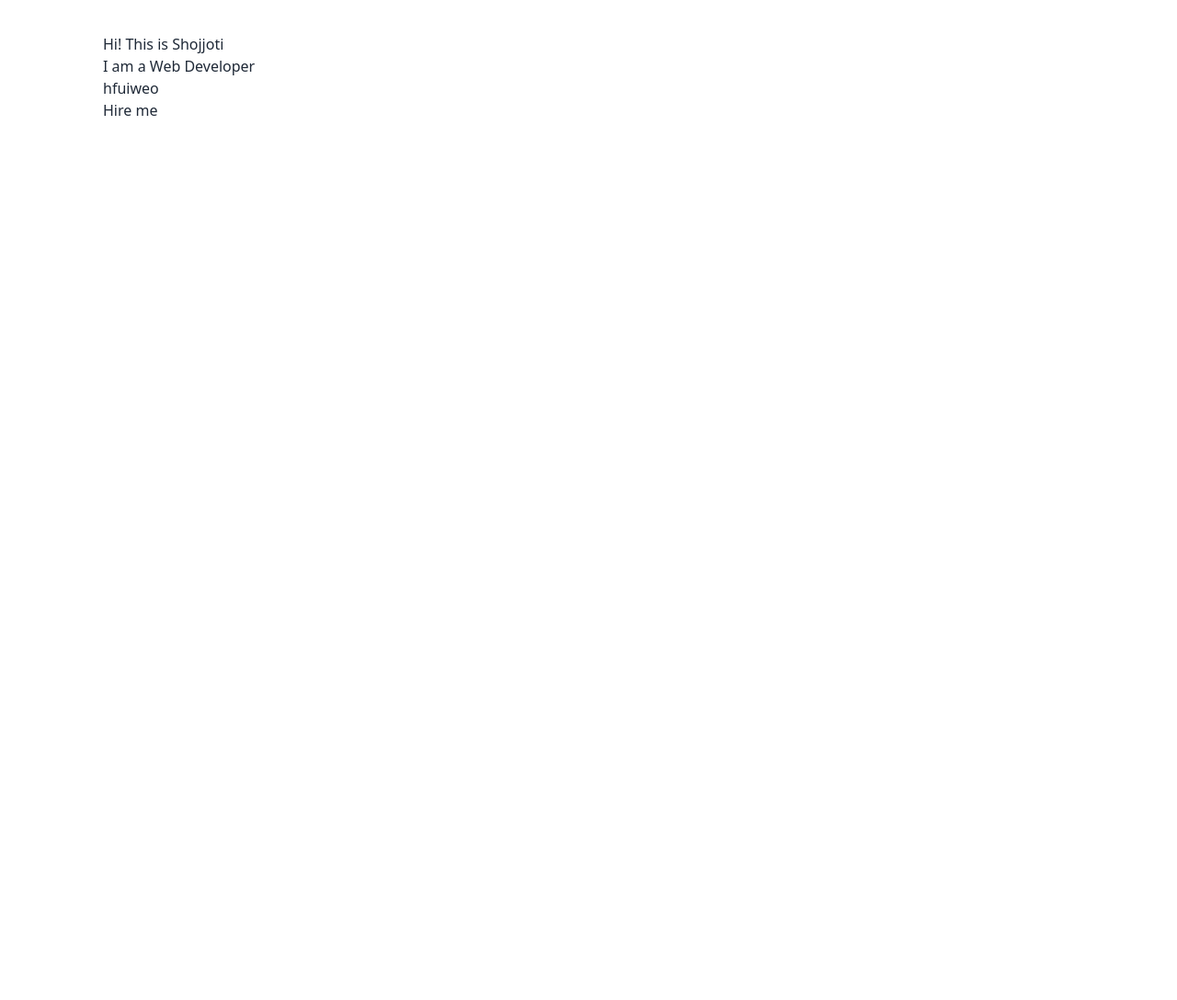
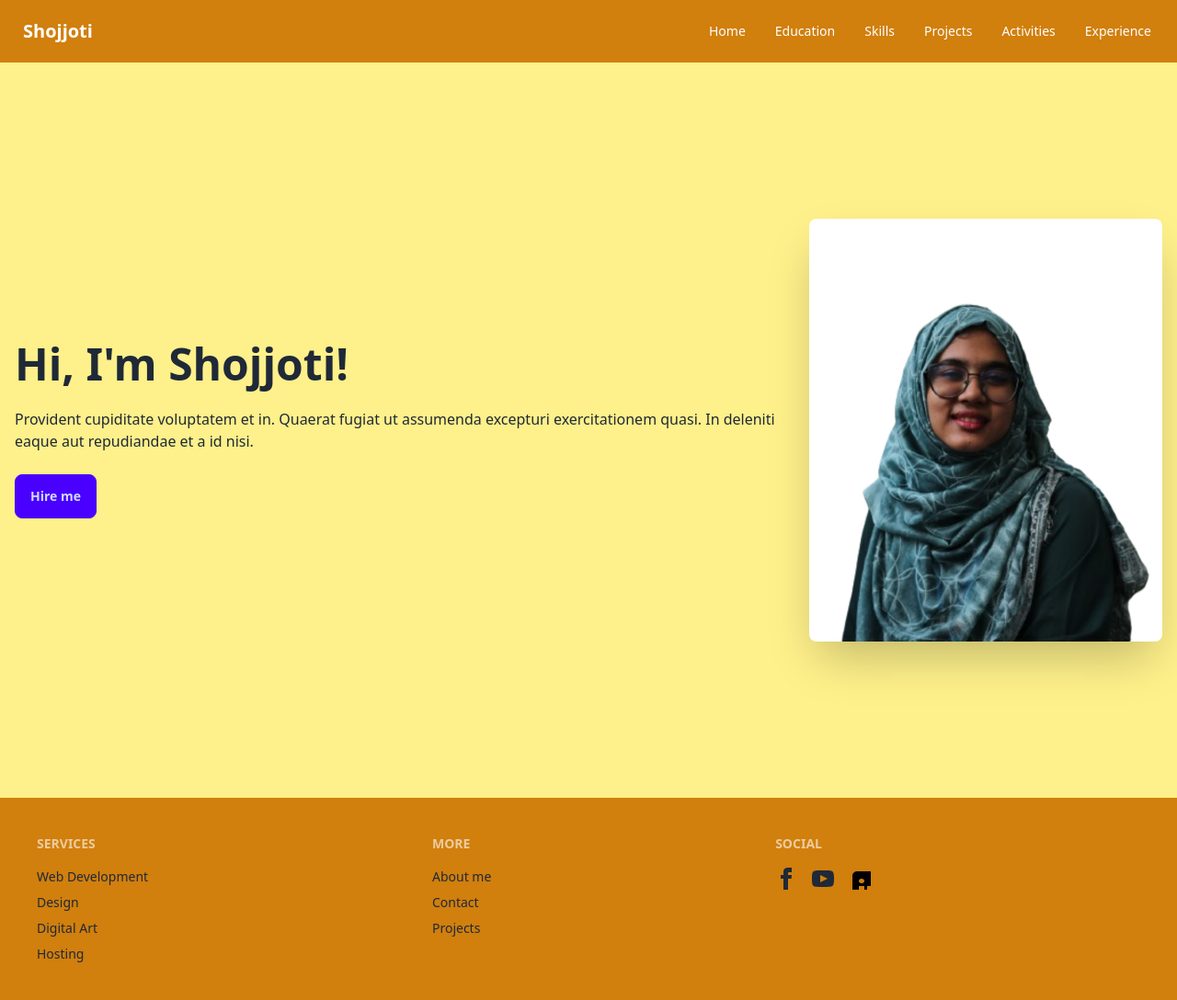
Before and after one commit to Shojjoti/myPortfolio, a plain HTML site: page index.html in a window 1280 px wide. Shown: the whole page at 92% size. Before the commit the page ends 800 px from the top, so only its background shows below. Drawn offline with nearby package versions, Linux system fonts and the light colour scheme.

Commit message:
nav and footer

```diff
--- a/index.html
+++ b/index.html
@@ -1,5 +1,5 @@
 <!DOCTYPE html>
-<html lang="en">
+<html lang="en" data-theme="light">
 <head>
     <meta charset="UTF-8">
     <meta name="viewport" content="width=device-width, initial-scale=1.0">
@@ -29,33 +29,129 @@
           font-family: "Montserrat", sans-serif;
           font-style: normal;
         }
+       .col{
+         color:white ;
+       }
+       nav{
+        position: sticky;
+        top: 0;
+        z-index: 999;
+       }
     </style>
 </head>
-<body class="max-w-screen-xl mx-auto px-16 lg:px-28 m-4 p-5 "    id="inter-font">
+<body class=" "  id="inter-font">
     <header>
         <!--navbar-->
-        <section >
+        <section id="montserrat-font" class="nav" >
+            <div class="navbar bg-[#d17f0d] text-white ">
+               <div class="navbar-start">
+                  <div class="dropdown">
+                        <div tabindex="0" role="button" class="btn btn-ghost md:hidden lg:hidden">
+                           <svg xmlns="http://www.w3.org/2000/svg" class="h-5 w-5" fill="none" viewBox="0 0 24 24" stroke="currentColor"> <path stroke-linecap="round" stroke-linejoin="round" stroke-width="2" d="M4 6h16M4 12h8m-8 6h16" /> </svg>
+                        </div>
+                        <ul
+                            tabindex="-1"
+                            class="menu menu-sm dropdown-content bg-base-100 rounded-box z-1 mt-3 w-52 p-2 shadow ">
+                            <li><a>Home</a></li>
+                            <li><a>Education</a></li>
+                            <li><a>Skills</a></li>
+                            <li><a>Projects</a></li>
+                            <li><a>Activities</a></li>
+                            <li><a>Experience</a></li>
+                        </ul>
+                    </div>
+                  <a class="btn btn-ghost text-xl " id="col">Shojjoti</a>
+                </div>
+                <div class="navbar-end hidden lg:flex">
+                   <ul class="menu menu-horizontal px-1">
+                      <li><a>Home</a></li>
+                      <li><a>Education</a></li>
+                      <li><a>Skills</a></li>
+                      <li><a>Projects</a></li>
+                      <li><a>Activities</a></li>
+                      <li><a>Experience</a></li>
+                    </ul>
+                </div>
+
+            </div>
+        </section>
+
+        <!--header body-->
+        <div class="hero bg-yellow-200 min-h-screen m-0 p-0">
+
+            <div class="hero-content flex-col lg:flex-row-reverse">
+                <img src="images/shoshi.jpg"
+                    class="max-w-sm rounded-lg shadow-2xl"
+                />
+                <div>
+                 <h1 class="text-5xl font-bold">Hi, I'm Shojjoti!</h1>
+                    <p class="py-6">
+                      Provident cupiditate voluptatem et in. Quaerat fugiat ut assumenda excepturi exercitationem
+                      quasi. In deleniti eaque aut repudiandae et a id nisi.
+                    </p>
+                   <button class="btn btn-primary">Hire me</button>
+                </div>
+            </div>
+        </div>
+
+    </header>
+
+    <!--Body or middle-->
+    <body>
+
+    </body>
+    <!--Footer-->
+    <footer class="footer sm:footer-horizontal bg-[#d17f0d] text-base-content p-10">
+       <nav >
+          <h6 class="footer-title text-white " id="montserrat-font">Services</h6>
+          <a class="link link-hover" id="inter-font">Web Development</a>
+          <a class="link link-hover" id="inter-font">Design</a>
+          <a class="link link-hover" id="inter-font">Digital Art</a>
+          <a class="link link-hover" id="inter-font">Hosting</a>
+        </nav>
+        <nav>
+          <h6 class="footer-title text-white">More</h6>
+          <a class="link link-hover">About me</a>
+          <a class="link link-hover">Contact</a>
+          <a class="link link-hover">Projects</a>
+        </nav>
+        <nav>
+          <h6 class="footer-title text-white">Social</h6>
+          <div class="grid grid-flow-col gap-4">
+            <a href="https://www.facebook.com/shojjoti.hossen/">
+                <svg
+                xmlns="http://www.w3.org/2000/svg"
+                width="24"
+                height="24"
+                viewBox="0 0 24 24"
+                class="fill-current">
+                <path
+                d="M9 8h-3v4h3v12h5v-12h3.642l.358-4h-4v-1.667c0-.955.192-1.333 1.115-1.333h2.885v-5h-3.808c-3.596 0-5.192 1.583-5.192 4.615v3.385z"></path>
+               </svg>
+
+            </a>
+
+            <a href="https://www.youtube.com/@shojjotihossen5192">
+                <svg
+          xmlns="http://www.w3.org/2000/svg"
+          width="24"
+          height="24"
+          viewBox="0 0 24 24"
+          class="fill-current">
+          <path
+            d="M19.615 3.184c-3.604-.246-11.631-.245-15.23 0-3.897.266-4.356 2.62-4.385 8.816.029 6.185.484 8.549 4.385 8.816 3.6.245 11.626.246 15.23 0 3.897-.266 4.356-2.62 4.385-8.816-.029-6.185-.484-8.549-4.385-8.816zm-10.615 12.816v-8l8 3.993-8 4.007z"></path>
+                </svg>
+            </a>
+            <a href="https://www.linkedin.com/in/shojjoti-hossen/">
+                <svg xmlns="http://www.w3.org/2000/svg"  width="24" height="24" viewBox="0 0 24 24" >
+                <path d="M41,4H9C6.24,4,4,6.24,4,9v32c0,2.76,2.24,5,5,5h32c2.76,0,5-2.24,5-5V9C46,6.24,43.76,4,41,4z M17,20v19h-6V20H17z M11,14.47c0-1.4,1.2-2.47,3-2.47s2.93,1.07,3,2.47c0,1.4-1.12,2.53-3,2.53C12.2,17,11,15.87,11,14.47z M39,39h-6c0,0,0-9.26,0-10 c0-2-1-4-3.5-4.04h-0.08C27,24.96,26,27.02,26,29c0,0.91,0,10,0,10h-6V20h6v2.56c0,0,1.93-2.56,5.81-2.56 c3.97,0,7.19,2.73,7.19,8.26V39z"></path>
+                </svg>
 
 
-        </section>
-        <!--header body-->
-        <section class="flex">
-            <!--About me -->
-            <div>
-                <h1>Hi! This is <span>Shojjoti</span> </h1>
-                <h4>I am a Web Developer</h4>
-                <p>hfuiweo</p>
-                <button>Hire me</button>
+            </a>
+    </div>
+  </nav>
+</footer>
 
-            </div>
-
-            <!--My Photo-->
-            <div>
-
-            </div>
-
-        </section>
-
-    </header>
 </body>
 </html>
```
Also changed, not shown: images/linkedin-logo-svgrepo-com.svg (added), images/shoshi.jpg (added), 1 other file.
